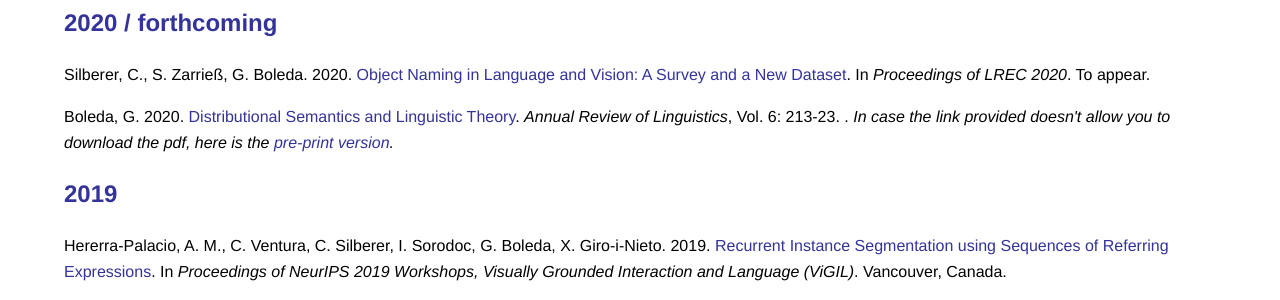
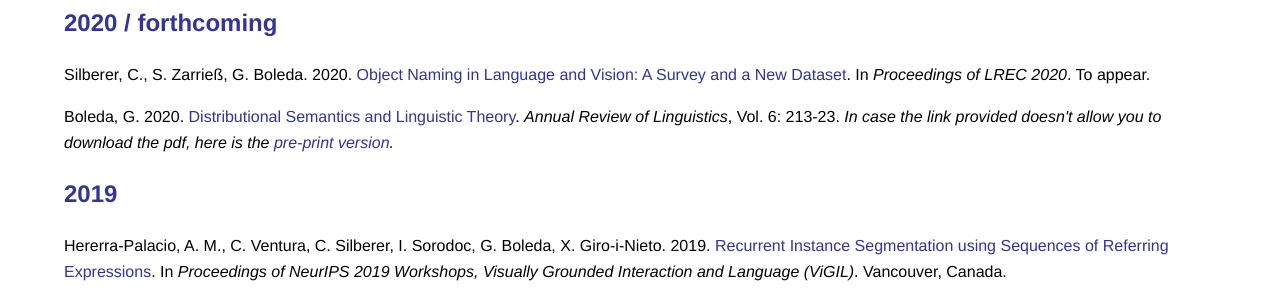
Before and after one commit to gboleda/gboleda.github.io, a Jekyll site: the page built from pubs/index.html, in a window 1280 px wide and 900 px high. Shown: the part 322-622 px from the top of the window. Built offline with Jekyll 4.4.1, drawn with Linux system fonts in a browser that asks for light colours.

Commit message:
minor fix

```diff
--- a/pubs/index.html
+++ b/pubs/index.html
@@ -49,7 +49,7 @@ In <i>Proceedings of LREC 2020</i>. To appear.
 <p>Boleda, G. 2020.
   <a href="http://www.annualreviews.org/eprint/49J5VEMAMTAXAHVCUVDF/full/10.1146/annurev-linguistics-011619-030303">
     Distributional Semantics and Linguistic Theory</a>. <i>Annual Review of Linguistics</i>,
-	Vol. 6: 213-23. </a>. <i>In case the link provided doesn't allow you to download the pdf, here is the <a href="https://arxiv.org/pdf/1905.01896.pdf">pre-print version</a>.</i>
+	Vol. 6: 213-23. <i>In case the link provided doesn't allow you to download the pdf, here is the <a href="https://arxiv.org/pdf/1905.01896.pdf">pre-print version</a>.</i>
 </p>
 
 <h2><a name="2019">2019</a></h2>
```
